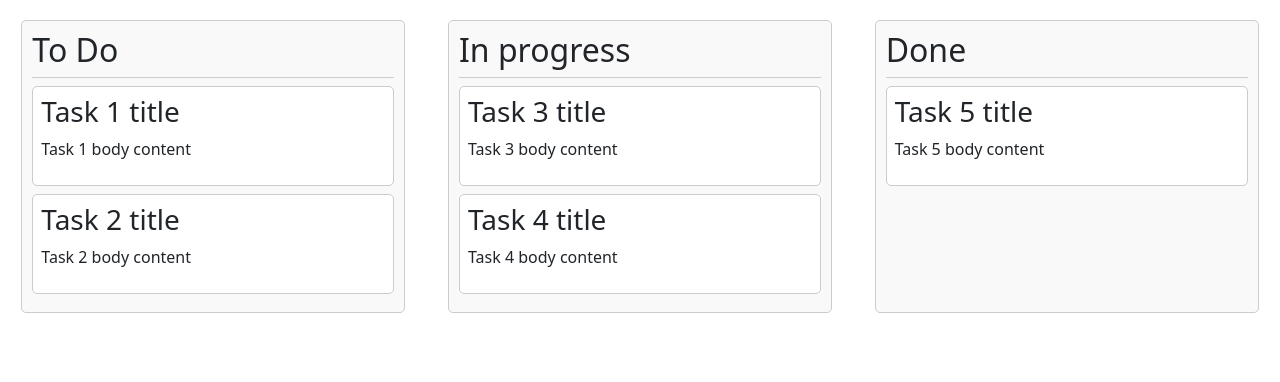
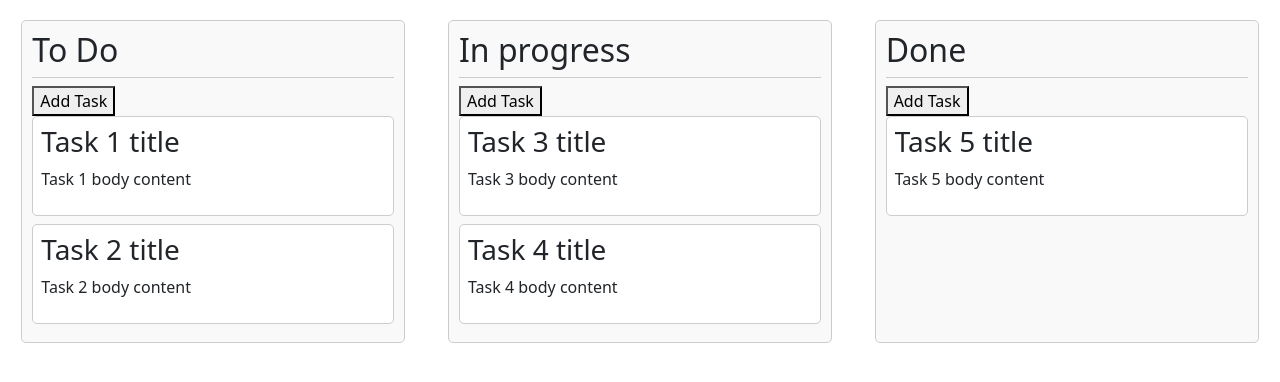
Before and after one commit to Kneatrum/kanban, a Flask app: page / in a window 1280 px wide. Shown: the part 81-463 px from the top of the page. Run offline with Flask 3, Linux system fonts and the light colour scheme.

Commit message:
Adapted to the new method of implementing the drag and drop functionality and added a button for adding new tasks.

```diff
--- a/templates/index.html
+++ b/templates/index.html
@@ -26,33 +26,36 @@
     </nav>
 
     <div class="kanban-board">
-        <div class="column" ondrop="drop(event)" ondragover="allowDrop(event)" id="column_1">
+        <div class="column" id="column_1">
             <h2> To Do </h2>
-            <div class="card" draggable="true" ondragstart="drag(event)" id="task_1">
+            <button type="button" class="add-task-button">Add Task</button>
+            <div class="card" draggable="true" id="task_1">
                 <h3> Task 1 title  </h3>
                 <p> Task 1 body content </p>
             </div>
-            <div class="card" draggable="true" ondragstart="drag(event)" id="task_2">
+            <div class="card" draggable="true" id="task_2">
                 <h3> Task 2 title  </h3>
                 <p> Task 2 body content </p>
             </div>
         </div>
 
-        <div class="column" ondrop="drop(event)" ondragover="allowDrop(event)" id="column_2">
+        <div class="column" id="column_2">
             <h2> In progress </h2>
-            <div class="card" draggable="true" ondragstart="drag(event)" id="task_3">
+            <button type="button" class="add-task-button">Add Task</button>
+            <div class="card" draggable="true" id="task_3">
                 <h3> Task 3 title  </h3>
                 <p> Task 3 body content </p>
             </div>
-            <div class="card" draggable="true" ondragstart="drag(event)" id="task_4">
+            <div class="card" draggable="true" id="task_4">
                 <h3> Task 4 title </h3>
                 <p> Task 4 body content </p>
             </div>
         </div>
 
-        <div class="column" ondrop="drop(event)" ondragover="allowDrop(event)" id="column_3">
+        <div class="column" id="column_3">
             <h2> Done </h2>
-            <div class="card" draggable="true" ondragstart="drag(event)" id="task_5">
+            <button type="button" class="add-task-button">Add Task</button>
+            <div class="card" draggable="true" id="task_5">
                 <h3> Task 5 title </h3>
                 <p> Task 5 body content </p>
             </div>
```
